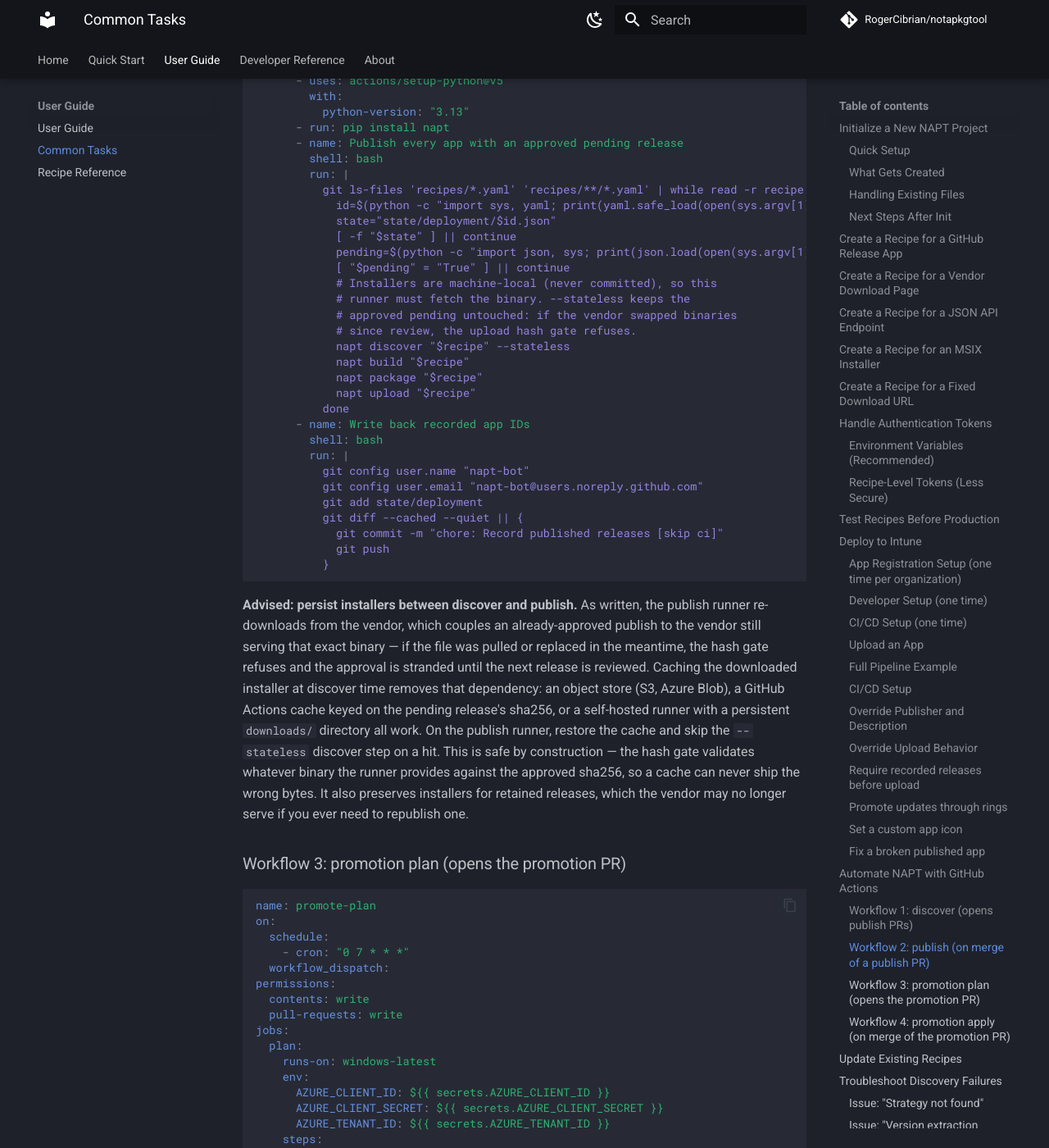
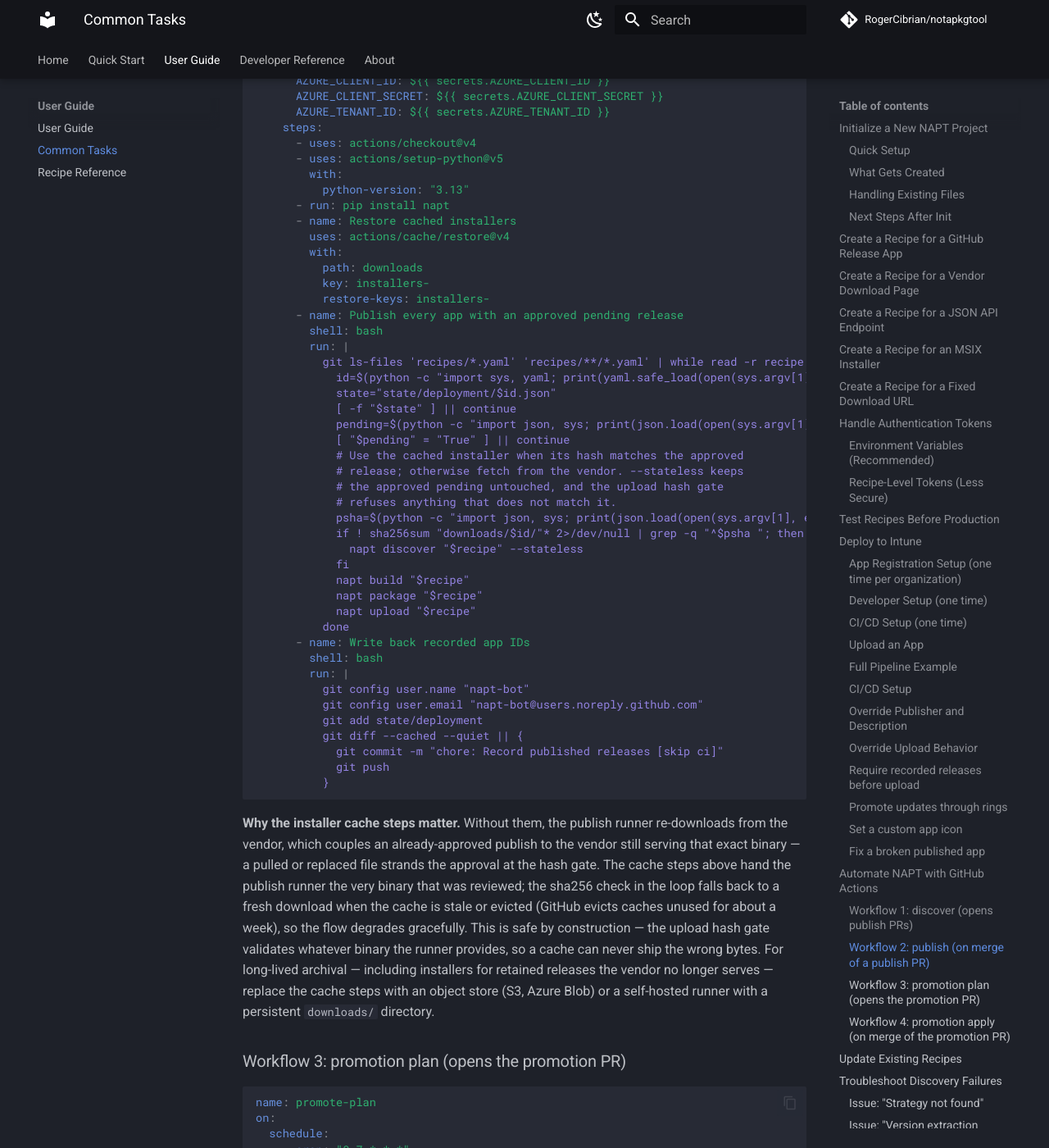
Before and after one commit to RogerCibrian/notapkgtool, an MkDocs documentation site: the page built from docs/common-tasks.md, in a window 1280 px wide and 1400 px high, scrolled down 18465 px. Shown: the whole window at 82% size. Built offline with MkDocs 1.6.1 and Material for MkDocs 9.7.7, drawn with Linux system fonts in a browser that asks for light colours; comment, search, counter and statistics services are not loaded; some of the changed text lies outside the part shown.

Commit message:
docs: Cache installers in reference workflows

````diff
--- a/docs/common-tasks.md
+++ b/docs/common-tasks.md
@@ -880,6 +880,11 @@
           git ls-files 'recipes/*.yaml' 'recipes/**/*.yaml' | while read -r recipe; do
             napt discover "$recipe"
           done
+      - name: Cache installers for the publish workflow
+        uses: actions/cache/save@v4
+        with:
+          path: downloads
+          key: installers-${{ github.run_id }}
       - name: Open one PR per app with a new pending release
         shell: bash
         env:
@@ -932,6 +937,12 @@
         with:
           python-version: "3.13"
       - run: pip install napt
+      - name: Restore cached installers
+        uses: actions/cache/restore@v4
+        with:
+          path: downloads
+          key: installers-
+          restore-keys: installers-
       - name: Publish every app with an approved pending release
         shell: bash
         run: |
@@ -941,11 +952,14 @@
             [ -f "$state" ] || continue
             pending=$(python -c "import json, sys; print(json.load(open(sys.argv[1], encoding='utf-8')).get('pending') is not None)" "$state")
             [ "$pending" = "True" ] || continue
-            # Installers are machine-local (never committed), so this
-            # runner must fetch the binary. --stateless keeps the
-            # approved pending untouched: if the vendor swapped binaries
-            # since review, the upload hash gate refuses.
-            napt discover "$recipe" --stateless
+            # Use the cached installer when its hash matches the approved
+            # release; otherwise fetch from the vendor. --stateless keeps
+            # the approved pending untouched, and the upload hash gate
+            # refuses anything that does not match it.
+            psha=$(python -c "import json, sys; print(json.load(open(sys.argv[1], encoding='utf-8'))['pending']['sha256'])" "$state")
+            if ! sha256sum "downloads/$id/"* 2>/dev/null | grep -q "^$psha "; then
+              napt discover "$recipe" --stateless
+            fi
             napt build "$recipe"
             napt package "$recipe"
             napt upload "$recipe"
@@ -962,23 +976,21 @@
           }
 ```
 
-**Advised: persist installers between discover and publish.**
-As written, the publish runner re-downloads from the vendor, which
+**Why the installer cache steps matter.**
+Without them, the publish runner re-downloads from the vendor, which
 couples an already-approved publish to the vendor still serving that
-exact binary — if the file was pulled or replaced in the meantime, the
-hash gate refuses and the approval is stranded until the next release is
-reviewed.
-Caching the downloaded installer at discover time removes that
-dependency: an object store (S3, Azure Blob), a GitHub Actions cache
-keyed on the pending release's sha256, or a self-hosted runner with a
-persistent `downloads/` directory all work.
-On the publish runner, restore the cache and skip the `--stateless`
-discover step on a hit.
-This is safe by construction — the hash gate validates whatever binary
-the runner provides against the approved sha256, so a cache can never
-ship the wrong bytes.
-It also preserves installers for retained releases, which the vendor may
-no longer serve if you ever need to republish one.
+exact binary — a pulled or replaced file strands the approval at the
+hash gate.
+The cache steps above hand the publish runner the very binary that was
+reviewed; the sha256 check in the loop falls back to a fresh download
+when the cache is stale or evicted (GitHub evicts caches unused for
+about a week), so the flow degrades gracefully.
+This is safe by construction — the upload hash gate validates whatever
+binary the runner provides, so a cache can never ship the wrong bytes.
+For long-lived archival — including installers for retained releases the
+vendor no longer serves — replace the cache steps with an object store
+(S3, Azure Blob) or a self-hosted runner with a persistent `downloads/`
+directory.
 
 ### Workflow 3: promotion plan (opens the promotion PR)
 
````
